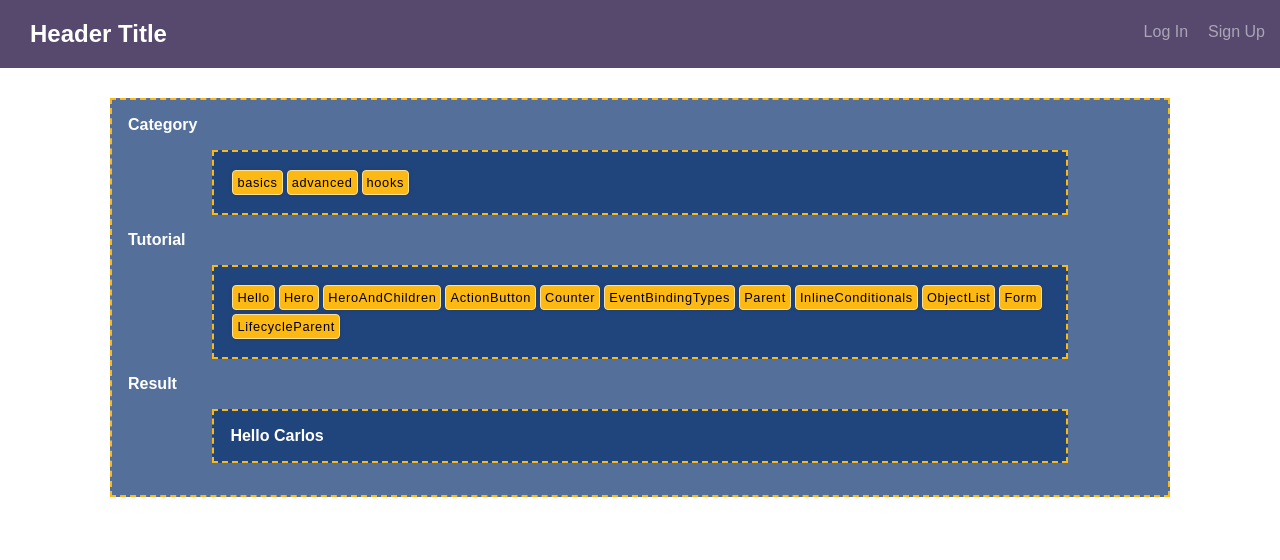
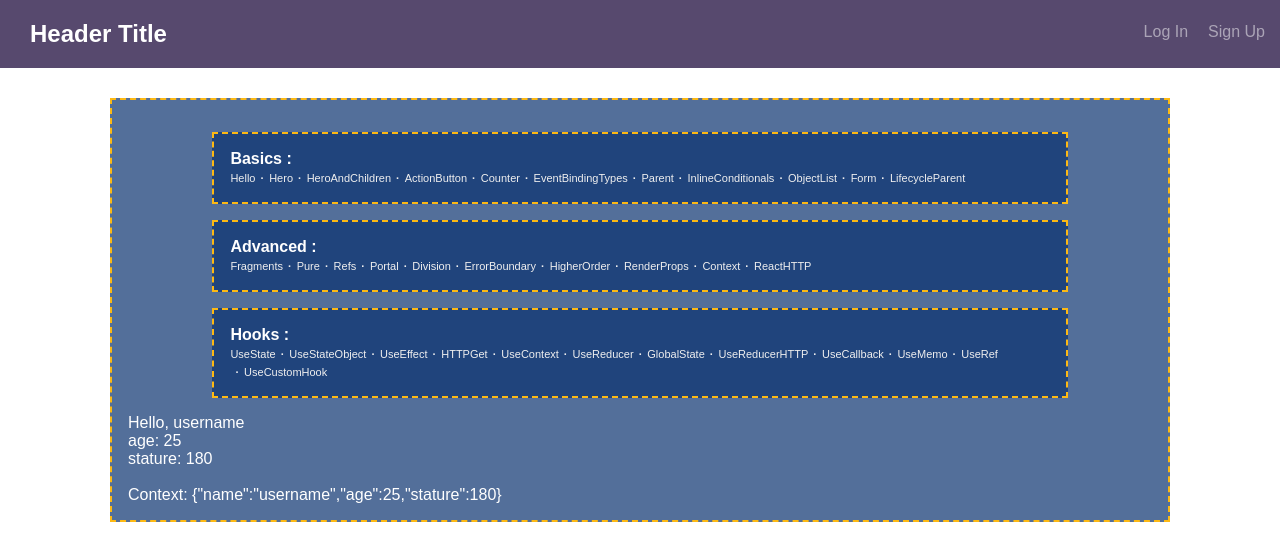
Before and after one commit to carloseduardoe/ReactJS4Dummies, a React (Create React App) app: page /tutorials/Advanced/Context in a window 1280 px wide. Shown: the top 560 px of the page. Built offline with nearby package versions, Linux system fonts and the light colour scheme.

Commit message:
Updated tutorials to use the Router

```diff
--- a/src/App.js
+++ b/src/App.js
@@ -30,6 +30,7 @@ export default class App extends Component {
               <Route path="/login" component={UserSignIn} />
               <Route path="/signup" component={UserSignUp} />
               <Route path="/logout" component={UserSignOut} />
+              <Route path="/tutorials/:category/:item" component={Tutorials} />
               <Route path="/tutorials" component={Tutorials} />
               <Route component={NotFound} />
             </Switch>
--- a/src/assets/styles/App.scss
+++ b/src/assets/styles/App.scss
@@ -130,6 +130,23 @@ button {
   border: 2px dashed color(dark-tangerine);
 }
 
+.menu_item {
+  display: inline-block;
+  color: color(white-smoke);
+  font-size: 11px;
+
+  & a {
+    color: inherit;
+  }
+
+  & + &::before {
+    content: '·';
+    margin: 0 5px;
+    font-weight: 800;
+  }
+}
+
+
 .input_group {
   display: flex;
   flex-flow: row nowrap;
--- a/src/components/Tutorials.js
+++ b/src/components/Tutorials.js
@@ -1,4 +1,5 @@
-import React, { useState } from 'react';
+import React from 'react';
+import { Route, Link } from 'react-router-dom';
 
 /*  basics  */
 import Hero from './tutorials/basics/Hero';
@@ -41,98 +42,105 @@ import UseMemo from './tutorials/hooks/UseMemo';
 import UseRef from './tutorials/hooks/UseRef';
 import UseCustomHook from './tutorials/hooks/UseCustomHook';
 
-const Tutorials = () => {
+const Tutorials = ({ match }) => {
     const menu = {
-        basics: {
-            Hello: <Hello name="Carlos" />,
-            Hero: <Hero name="Diana" alias="Wonder Woman" />,
-            HeroAndChildren: <Hero name="Bruce" alias="Batman">
+        Basics: {
+            Hello: () => <Hello name="Carlos" />,
+            Hero: () => <Hero name="Diana" alias="Wonder Woman" />,
+            HeroAndChildren: () => <Hero name="Bruce" alias="Batman">
                     <p>child 1</p>
                     <p>child 2</p>
                 </Hero>,
-            ActionButton: <ActionButton value={false} />,
-            Counter: <Counter five={false} />,
-            EventBindingTypes: <EventBindingTypes message="+1" />,
-            Parent: <Parent name="Parent" />,
-            InlineConditionals: <InlineConditionals username="Spongebob" loggedIn={true} />,
-            ObjectList: <ObjectList />,
-            Form: <Form />,
-            LifecycleParent: <LifecycleParent>
+            ActionButton: () => <ActionButton value={false} />,
+            Counter: () => <Counter five={false} />,
+            EventBindingTypes: () => <EventBindingTypes message="+1" />,
+            Parent: () => <Parent name="Parent" />,
+            InlineConditionals: () => <InlineConditionals username="Spongebob" loggedIn={true} />,
+            ObjectList: () => <ObjectList />,
+            Form: () => <Form />,
+            LifecycleParent: () => <LifecycleParent>
                     <LifecycleChild />
                 </LifecycleParent>,
         },
-        advanced: {
-            Fragments: <Fragments />,
-            Pure: <Pure />,
-            Refs: <Refs />,
-            Portal: <Portal />,
-            Division: <Division dividend={1} divisor={64} />,
-            Division_1: <Division dividend={1} divisor={32} />,
-            Division_2: <Division dividend={1} divisor={16} />,
-            Division_3: <Division dividend={1} divisor={8} />,
-            Division_4: <Division dividend={1} divisor={4} />,
-            Division_5: <Division dividend={1} divisor={2} />,
-            Division_6: <Division dividend={1} divisor={1} />,
-            ErrorBoundary: <ErrorBoundary>
+        Advanced: {
+            Fragments: () => <Fragments />,
+            Pure: () => <Pure />,
+            Refs: () => <Refs />,
+            Portal: () => <Portal />,
+            Division: () => <div>
+                <Division dividend={1} divisor={64} />
+                <Division dividend={1} divisor={32} />
+                <Division dividend={1} divisor={16} />
+                <Division dividend={1} divisor={8} />
+                <Division dividend={1} divisor={4} />
+                <Division dividend={1} divisor={2} />
+                <Division dividend={1} divisor={1} />
+            </div>,
+            ErrorBoundary: () => <ErrorBoundary>
                     <Division dividend={1} divisor={0} />
                 </ErrorBoundary>,
-            HigherOrder: <HigherOrder />,
-            RenderProps: <RenderProps start={0} increment={2} create={(position, incrementCount) =>
-                    <ButtonClicks position={position} incrementCount={incrementCount} />
-                }></RenderProps>,
-            RenderProps_1: <RenderProps start={0} increment={5} create={(position, incrementCount) =>
+            HigherOrder: () => <HigherOrder />,
+            RenderProps: () => <div>
+                <RenderProps start={0} increment={2} create={(position, incrementCount) =>
+                        <ButtonClicks position={position} incrementCount={incrementCount} />
+                    }></RenderProps>
+                <RenderProps start={0} increment={5} create={(position, incrementCount) =>
                     <ElementHover position={position} incrementCount={incrementCount} />
-                }></RenderProps>,
-            Context: <Context />,
-            ReactHTTP: <ReactHTTP/>
+                }></RenderProps>
+            </div>,
+            Context: () => <Context />,
+            ReactHTTP: () => <ReactHTTP/>
         },
-        hooks: {
-            UseState: <UseState start={0} increment={1} />,
-            UseState_1: <UseState start={2} increment={3} />,
-            UseStateObject: <UseStateObject userData={{
+        Hooks: {
+            UseState: () => <div>
+                    <UseState start={0} increment={1} />
+                    <UseState start={2} increment={3} />
+                </div>,
+            UseStateObject: () => <UseStateObject userData={{
                     firstName: "Alice",
                     lastName: "Atkins",
                     age: 25,
                     gender: "f"
                 }} />,
-            UseEffect: <UseEffect start={101} displayPosition={false} />,
-            HTTPGet: <HTTPGet />,
-            UseContext: <UseContext />,
-            UseReducer: <UseReducer start={0} increment={1} user={{
+            UseEffect: () => <UseEffect start={101} displayPosition={false} />,
+            HTTPGet: () => <HTTPGet />,
+            UseContext: () => <UseContext />,
+            UseReducer: () => <UseReducer start={0} increment={1} user={{
                     firstname: "John",
                     lastname: "Doe",
                     age: 32,
                     mobile: "555-555-5555",
                     address: "742 Evergreen Terrace"
                 }} />,
-            GlobalState: <GlobalState start={0} increment={1} user={{
+            GlobalState: () => <GlobalState start={0} increment={1} user={{
                     name: "John",
                     age: 32,
                     weight: 78
                 }} />,
-            UseReducerHTTP: <UseReducerHTTP />,
-            UseCallback: <UseCallback />,
-            UseMemo: <UseMemo />,
-            UseRef: <UseRef />,
-            UseCustomHook: <UseCustomHook />
+            UseReducerHTTP: () => <UseReducerHTTP />,
+            UseCallback: () => <UseCallback />,
+            UseMemo: () => <UseMemo />,
+            UseRef: () => <UseRef />,
+            UseCustomHook: () => <UseCustomHook />
         }
-    };
-    const [category, setCategory] = useState(menu.basics);
-    const [option, setOption] = useState(menu.basics.Hello);
+    },
+    { category, item } = match.params;
+
+    const element = (category && item) ?
+                        <Route path={`/tutorials/${category}/${item}`} component={ (menu[category])[item] } /> :
+                        <div className="component_layer">Select an option to see the results.</div>;
 
     return <div className="component_layer">
-        <h2>Category</h2>
-        <div className="component_layer">
-            {Object.keys(menu).map(item => <button onClick={() => setCategory(menu[item])}>{item}</button>)}
-        </div>
-        <h2>Tutorial</h2>
-        <div className="component_layer">
-            {Object.keys(category).map(item => <button onClick={() => setOption(category[item])}>{item}</button>)}
-        </div>
-        <h2>Result</h2>
-        <div className="component_layer">
-            {option}
-        </div>
+        {Object.keys(menu).map((section, i) => <div className="component_layer" key={i} >
+            <h5>{section} :</h5>
+            <ul>
+                {Object.keys(menu[section]).map((option, j) => <li className="menu_item" key={j}>
+                    <Link to={`/tutorials/${section}/${option}`}>{option}</Link>
+                </li>)}
+            </ul>
+        </div>)}
+
+        {element}
     </div>;
 }
 
--- a/src/components/tutorials/advanced/Context/DefinedContext.js
+++ b/src/components/tutorials/advanced/Context/DefinedContext.js
@@ -5,10 +5,7 @@ import React from 'react';
 */
 
 
-const Context = React.createContext({
-    name: "",
-    age: 0
-});
+const Context = React.createContext();
 
 const Provider = Context.Provider;
 
```
